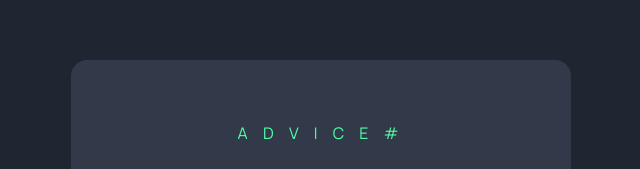
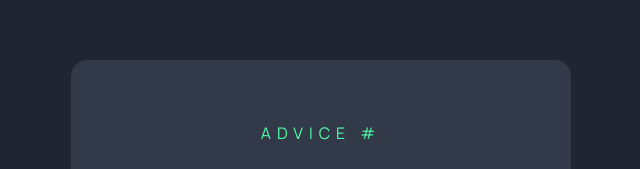
Before and after one commit to akiraafu/advice-generator-app, a plain HTML site: page index.html in a window 1280 px wide. Shown: the part 183-352 px from the top of the page, 319-959 px from the left. Drawn offline with nearby package versions, Linux system fonts and the light colour scheme.

Commit message:
Update index.html

```diff
--- a/index.html
+++ b/index.html
@@ -17,7 +17,7 @@
     <body>
         <main class="container">
             <div class="card">
-                <h2>A D V I C E #<span class="adviceId"></span></h2>
+                <h2>Advice #<span class="adviceId"></span></h2>
                 <h1>
                     &#8220;
                     <span class="advice">Please click the dice to get a new advice.</span>
```
